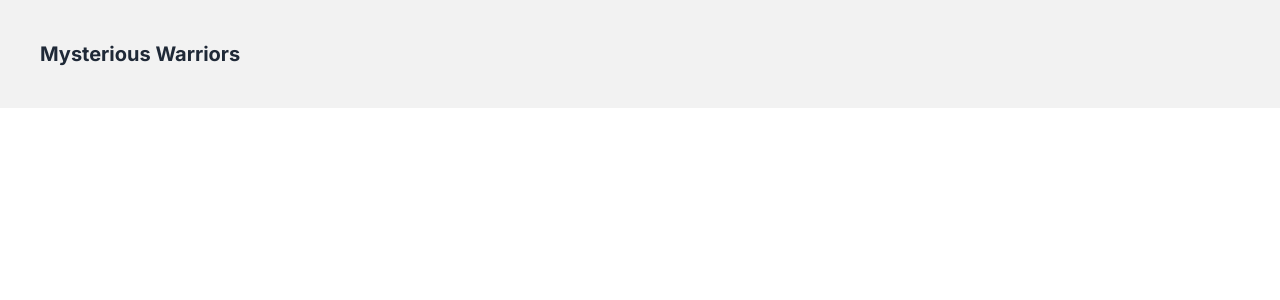
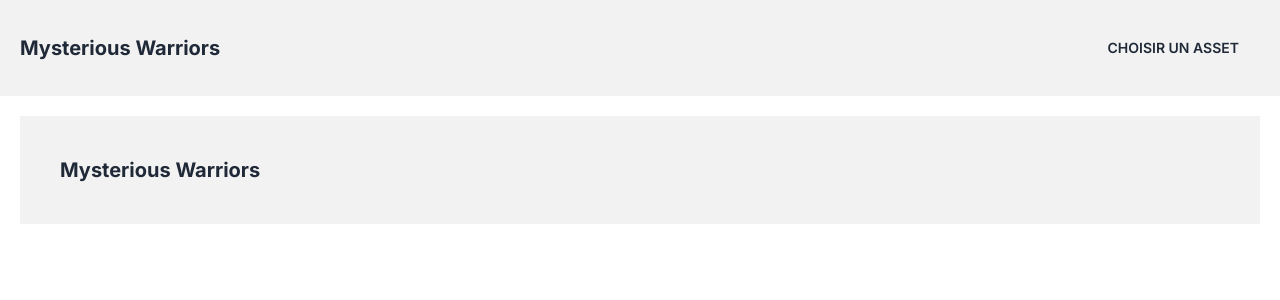
Before and after one commit to charbonierlouis/zoom, a Next.js app: page /assets/1-mysterious-warriors in a window 1280 px wide. Shown: the top 300 px of the page. Built offline with nearby package versions, Linux system fonts and the light colour scheme.

Commit message:
feat(asset): create asset layout with header

```diff
--- /dev/null
+++ b/src/app/assets/[id]/layout.tsx
@@ -0,0 +1,32 @@
+import Header from '@/components/header';
+import { findAssetById } from '@/helpers/assets';
+import { notFound } from 'next/navigation';
+import { ReactNode } from 'react';
+
+interface Props {
+  children: ReactNode;
+  params: {
+    id: string;
+  }
+}
+
+export default function AssetLayout({
+  children,
+  params: {
+    id,
+  },
+}: Props) {
+  const assetInfo = findAssetById(id);
+
+  if (!assetInfo) {
+    notFound();
+  }
+  return (
+    <>
+      <Header title={assetInfo.name} />
+      <main className="p-5">
+        {children}
+      </main>
+    </>
+  );
+}
```
